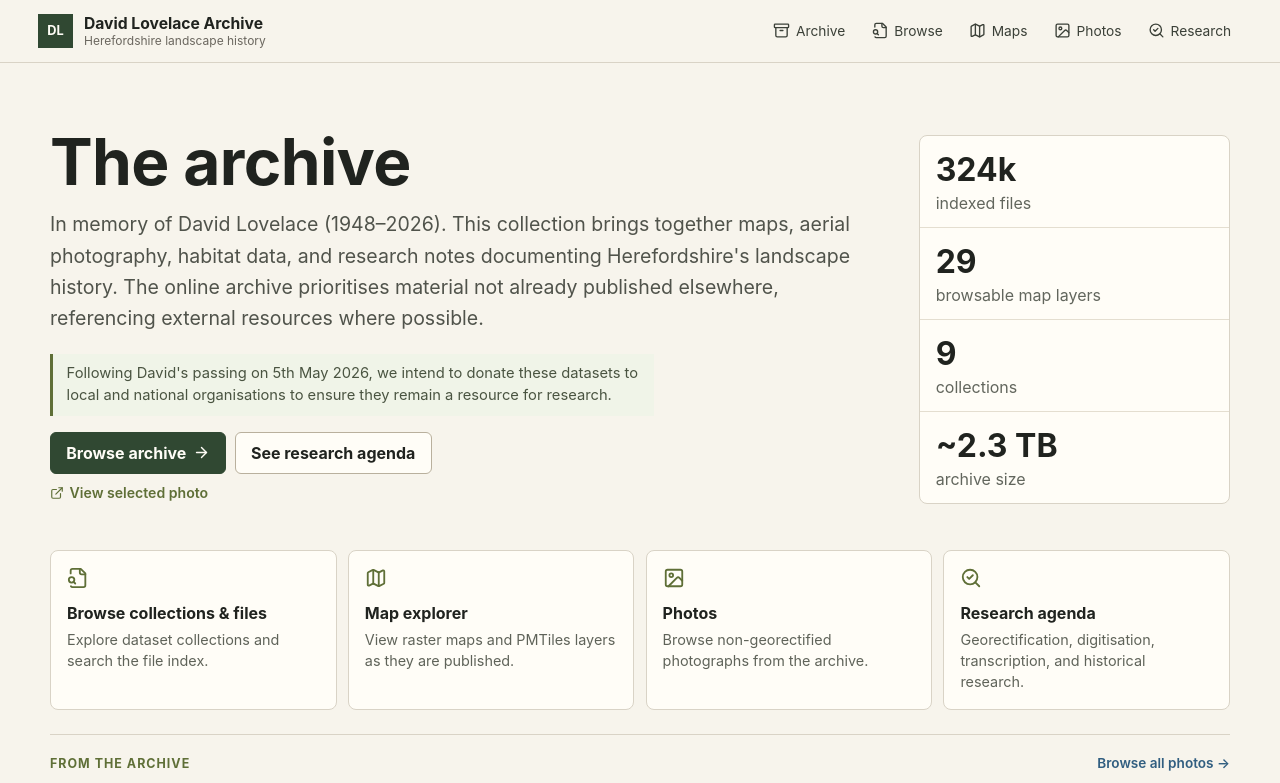
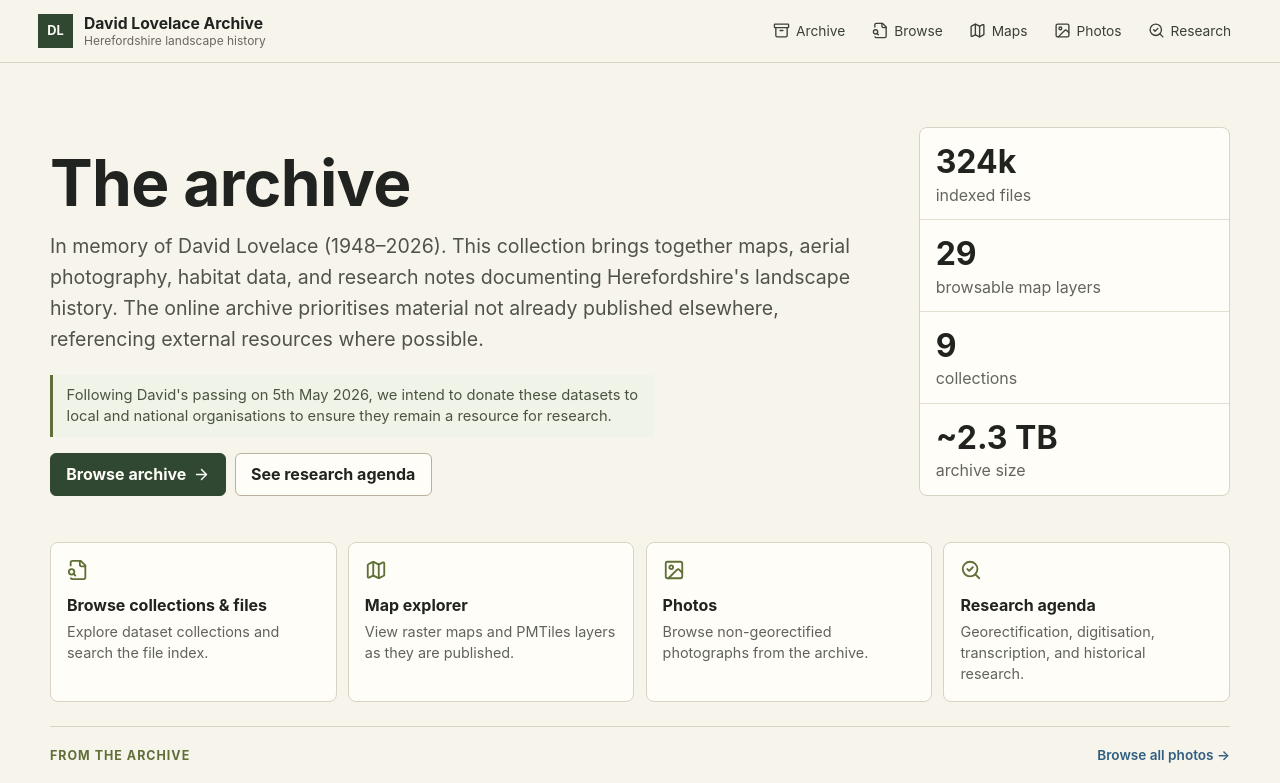
Before and after one commit to foss4lh/david-lovelace-archive, a SvelteKit app: page / in a window 1280 px wide. Shown: the top 783 px of the page. Built offline with nearby package versions, Linux system fonts and the light colour scheme.

Commit message:
fix: remove stale 'View selected photo' link from landing page

```diff
--- a/src/routes/+page.svelte
+++ b/src/routes/+page.svelte
@@ -1,5 +1,5 @@
 <script lang="ts">
-	import { ArrowRight, FileSearch, Map, Image, SearchCheck, ExternalLink } from '@lucide/svelte';
+	import { ArrowRight, FileSearch, Map, Image, SearchCheck } from '@lucide/svelte';
 	import PhotoCarousel from '$lib/components/PhotoCarousel.svelte';
 	import { resolve } from '$app/paths';
 	import { browseDatasets, summaryStats } from '$lib/catalog';
@@ -25,20 +25,6 @@
 					>Browse archive <ArrowRight size={17} /></a
 				>
 				<a class="button" href={resolve('/research')}>See research agenda</a>
-			</div>
-			<div class="hero-link">
-				<a
-					href="{resolve('/photos')}?path={encodeURIComponent(
-						'D:/History/NMRC_RC/Hereford/SAM_7986.tif'
-					)}&image_url={encodeURIComponent(
-						'/photos/demo/web/History__NMRC_RC__Hereford__SAM_7986.jpg'
-					)}&thumb_url={encodeURIComponent(
-						'/photos/demo/thumbs/History__NMRC_RC__Hereford__SAM_7986.jpg'
-					)}"
-				>
-					<ExternalLink size={14} />
-					View selected photo
-				</a>
 			</div>
 		</div>
 		<aside class="hero-panel" aria-label="Archive summary">
@@ -101,21 +87,3 @@
 		</div>
 	</section>
 </main>
-
-<style>
-	.hero-link {
-		margin-top: 0.6rem;
-	}
-	.hero-link a {
-		display: inline-flex;
-		align-items: center;
-		gap: 0.35rem;
-		color: #5f6f37;
-		font-size: 0.88rem;
-		font-weight: 600;
-		text-decoration: none;
-	}
-	.hero-link a:hover {
-		text-decoration: underline;
-	}
-</style>
```
